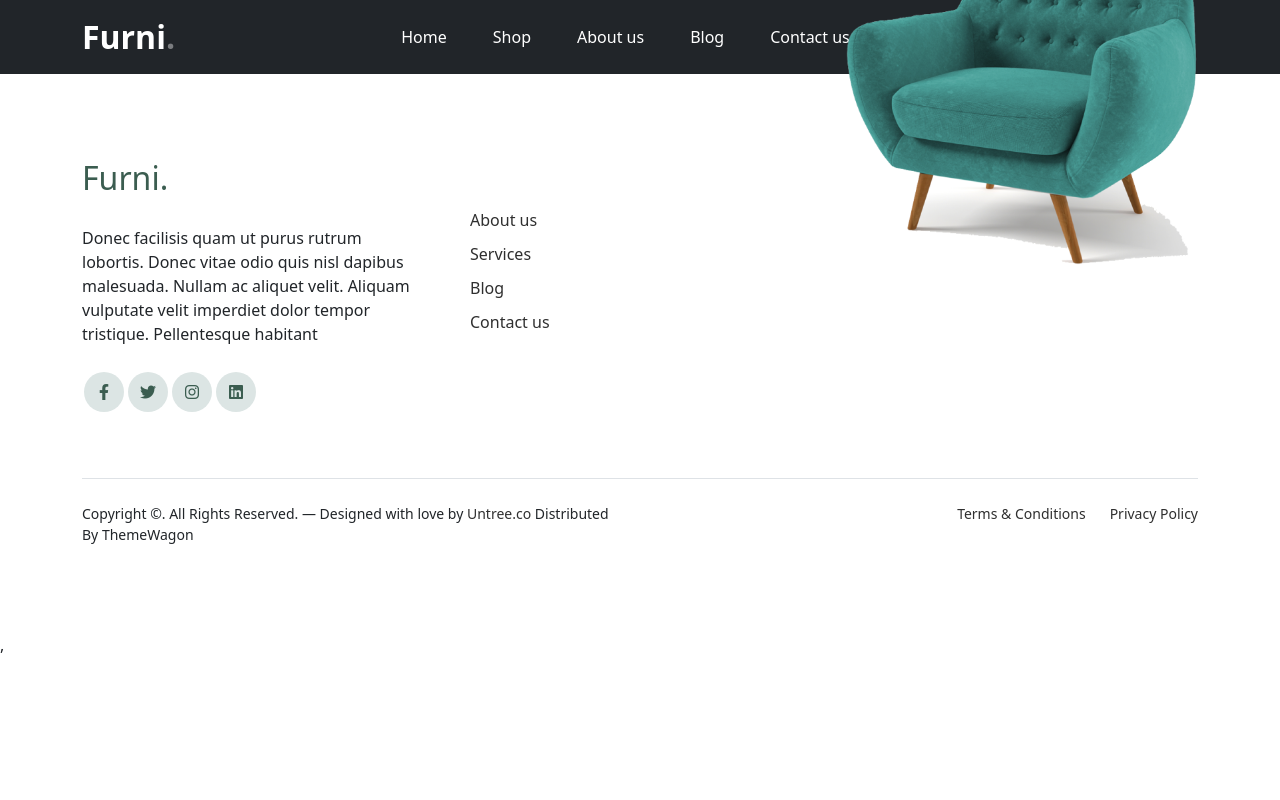
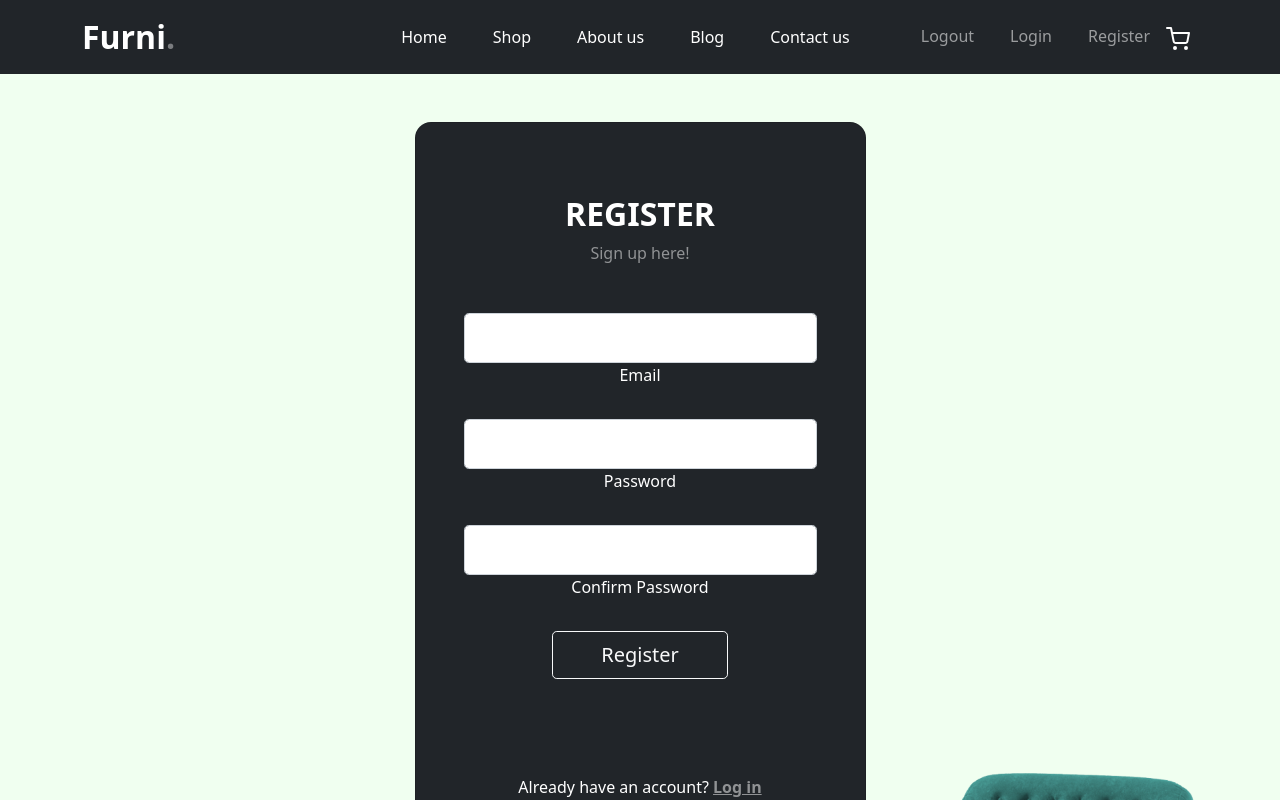
Before and after one commit to ErikLozanov/furniture-store, a React (Vite) app in the folder furniture-store/: page /register in a window 1280 px wide. Shown: the top 800 px of the page. Built offline with nearby package versions, Linux system fonts and the light colour scheme.

Commit message:
Added Register section

```diff
--- a/furniture-store/src/App.jsx
+++ b/furniture-store/src/App.jsx
@@ -7,6 +7,7 @@
 import { Blog } from "./components/Blog/Blog";
 import { Contact } from "./components/Contact/Contact";
 import { Login } from "./components/Login/Login";
+import { Register } from "./components/Register/Register";
 function App() {
 
   return (
@@ -19,6 +20,7 @@
     <Route path='/blog' element={<Blog/>}/>
     <Route path='/contact-us' element={<Contact/>}/>
     <Route path='/login' element={<Login/>}/>
+    <Route path='/register' element={<Register/>}/>
     </Routes>
      <Footer />
     </>
--- /dev/null
+++ b/furniture-store/src/components/Register/Register.jsx
@@ -0,0 +1,71 @@
+export const Register = () => {
+
+
+    return(
+        <section className="vh-100 gradient-custom">
+        <div className="container py-5 h-100">
+          <div className="row d-flex justify-content-center align-items-center h-100">
+            <div className="col-12 col-md-8 col-lg-6 col-xl-5">
+              <div
+                className="card bg-dark text-white"
+                style={{ borderRadius: "1rem" }}
+              >
+                <div className="card-body p-5 text-center">
+                  <div className="mb-md-5 mt-md-4 pb-5">
+                    <h2 className="fw-bold mb-2 text-uppercase">Register</h2>
+                    <p className="text-white-50 mb-5">
+                      Sign up here!
+                    </p>
+                    <div className="form-outline form-white mb-4">
+                      <input
+                        type="email"
+                        id="typeEmailX"
+                        className="form-control form-control-lg"
+                      />
+                      <label className="form-label" htmlFor="typeEmailX">
+                        Email
+                      </label>
+                    </div>
+                    <div className="form-outline form-white mb-4">
+                      <input
+                        type="password"
+                        id="typePasswordX"
+                        className="form-control form-control-lg"
+                      />
+                      <label className="form-label" htmlFor="typePasswordX">
+                        Password
+                      </label>
+                    </div>
+                    <div className="form-outline form-white mb-4">
+                      <input
+                        type="password"
+                        id="typePasswordX"
+                        className="form-control form-control-lg"
+                      />
+                      <label className="form-label" htmlFor="typePasswordX">
+                        Confirm Password
+                      </label>
+                    </div>
+                    <button
+                      className="btn btn-outline-light btn-lg px-5"
+                      type="submit"
+                    >
+                      Register
+                    </button>
+                  </div>
+                  <div>
+                    <p className="mb-0">
+                      Already have an account?{" "}
+                      <a href="#!" className="text-white-50 fw-bold">
+                        Log in
+                      </a>
+                    </p>
+                  </div>
+                </div>
+              </div>
+            </div>
+          </div>
+        </div>
+      </section>
+    );
+};
```
